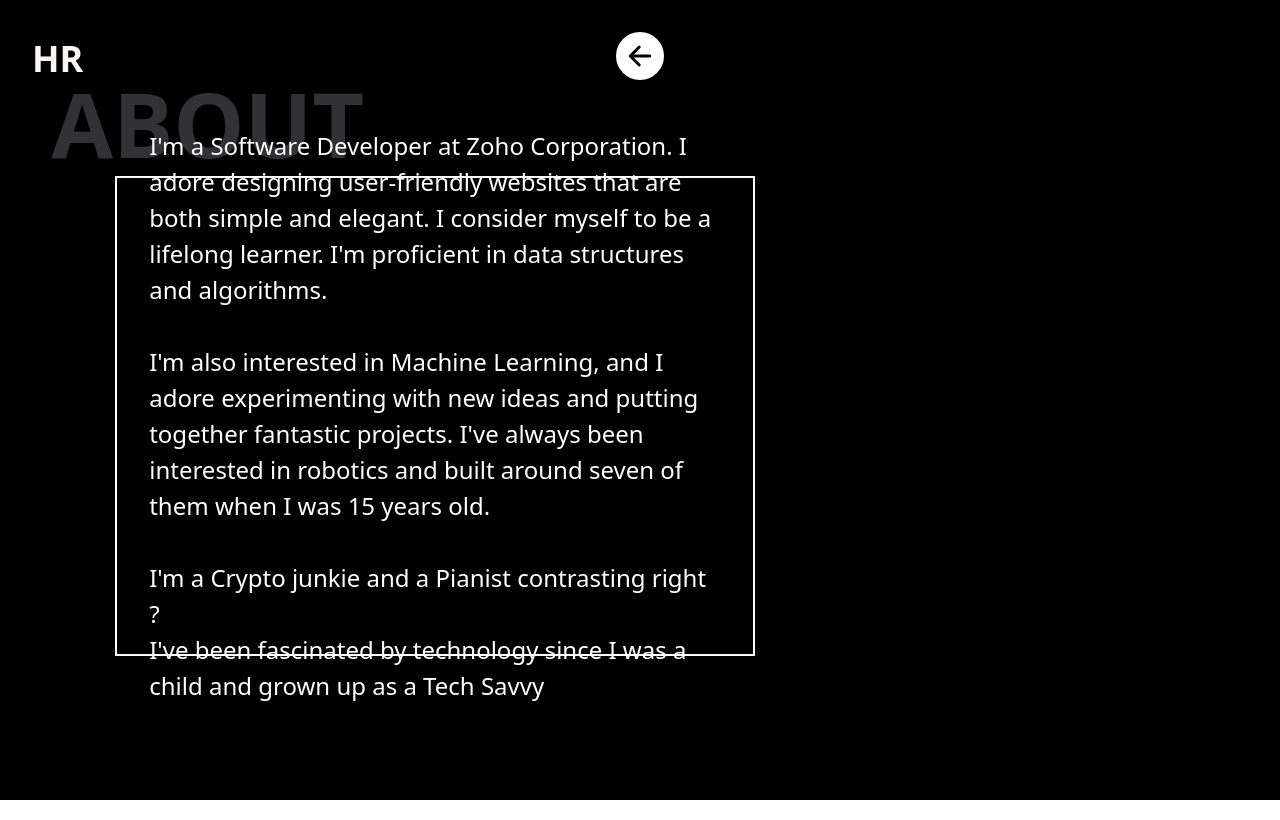
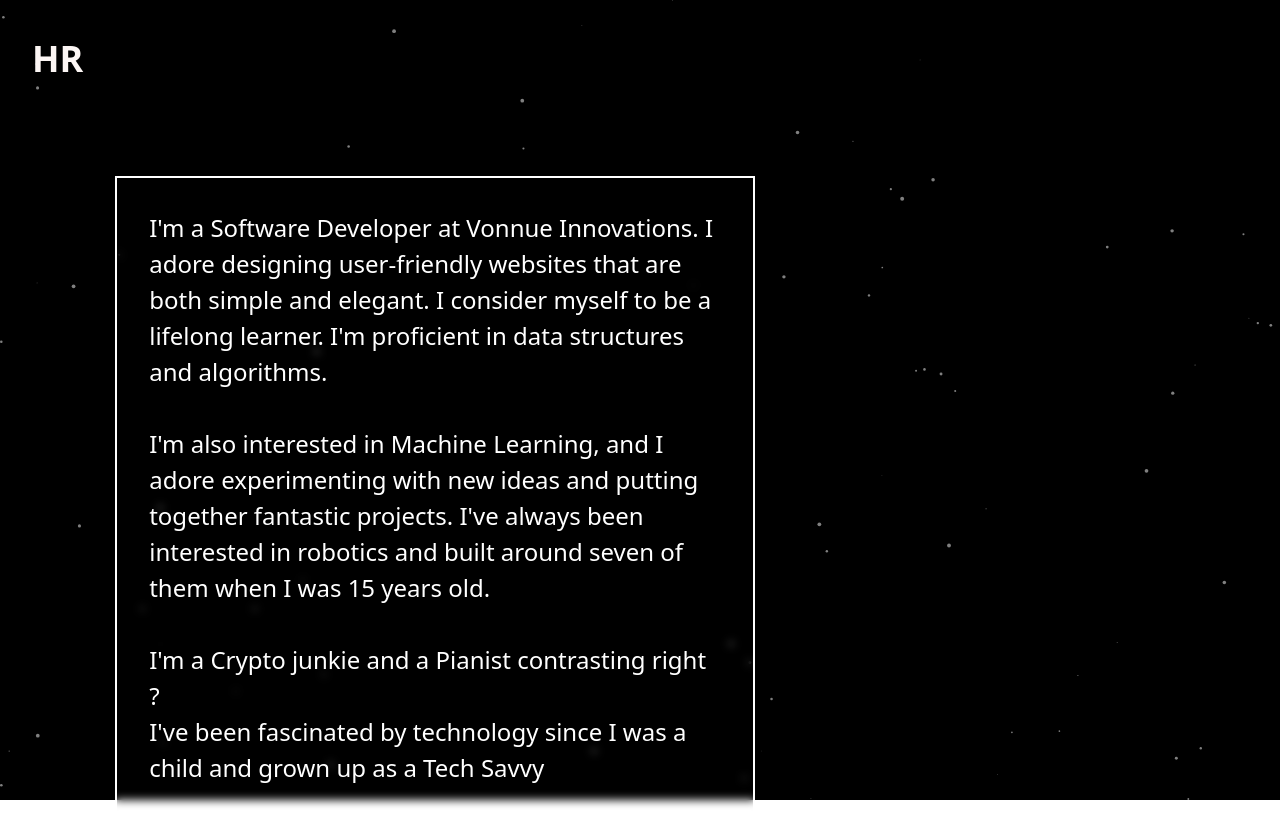
Before and after one commit to marymetilda/Portfolio, a React (Create React App) app: page / in a window 1280 px wide. Built offline with nearby package versions, Linux system fonts and the light colour scheme.

Commit message:
feat: add particle background

```diff
--- a/package.json
+++ b/package.json
@@ -15,6 +15,8 @@
     "react-dom": "^18.2.0",
     "react-icons": "^4.10.1",
     "react-scripts": "5.0.1",
+    "react-tsparticles": "^2.10.1",
+    "tsparticles": "^2.10.1",
     "typescript": "^4.9.5",
     "web-vitals": "^2.1.4",
     "workbox-background-sync": "^6.6.0",
--- a/src/App.tsx
+++ b/src/App.tsx
@@ -2,12 +2,20 @@
 import BackButton from "./components/BackButton";
 import "./App.css";
 import About from "./pages/About";
+import Particle from "./components/Particle";
 
 function App() {
   return (
-    <div className="bg-black w-screen h-screen">
+    <div>
       {/* <BackButton /> */}
       <About />
+      <Particle
+        onHoverInteractivity={false}
+        shouldEnableLinks={false}
+        particleColor="#ffffff"
+        linkColor="#ffffff"
+        bgColor="#000000"
+      />
     </div>
   );
 }
--- /dev/null
+++ b/src/components/Particle.tsx
@@ -0,0 +1,113 @@
+import React, { useCallback } from "react";
+import Particles from "react-tsparticles";
+import { loadFull } from "tsparticles";
+
+interface PartcleProps {
+  bgColor: string;
+  particleColor: string;
+  shouldEnableLinks: boolean;
+  linkColor: string;
+  onHoverInteractivity: boolean;
+}
+
+function Particle({
+  bgColor,
+  particleColor,
+  shouldEnableLinks,
+  linkColor,
+  onHoverInteractivity,
+}: PartcleProps) {
+  const particlesInit = useCallback(async (engine: any) => {
+    console.log(engine);
+    // you can initiate the tsParticles instance (engine) here, adding custom shapes or presets
+    // this loads the tsparticles package bundle, it's the easiest method for getting everything ready
+    // starting from v2 you can add only the features you need reducing the bundle size
+    await loadFull(engine);
+  }, []);
+
+  const particlesLoaded = useCallback(async (container: any) => {
+    await console.log(container);
+  }, []);
+
+  return (
+    <Particles
+      id="tsparticles"
+      init={particlesInit}
+      loaded={particlesLoaded}
+      options={{
+        background: {
+          color: {
+            value: bgColor,
+          },
+        },
+        fpsLimit: 120,
+        interactivity: {
+          events: {
+            onClick: {
+              enable: true,
+              mode: "push",
+            },
+            onHover: {
+              enable: onHoverInteractivity,
+              mode: "repulse",
+            },
+            resize: true,
+          },
+          modes: {
+            push: {
+              quantity: 4,
+            },
+            repulse: {
+              distance: 200,
+              duration: 0.4,
+            },
+          },
+        },
+        particles: {
+          color: {
+            value: particleColor,
+          },
+          links: {
+            color: linkColor,
+            distance: 150,
+            enable: shouldEnableLinks,
+            opacity: 0.5,
+            width: 1,
+          },
+          collisions: {
+            enable: true,
+          },
+          move: {
+            direction: "none",
+            enable: true,
+            outModes: {
+              default: "bounce",
+            },
+            random: false,
+            speed: 6,
+            straight: false,
+          },
+          number: {
+            density: {
+              enable: true,
+              area: 1000,
+            },
+            value: 80,
+          },
+          opacity: {
+            value: 0.5,
+          },
+          shape: {
+            type: "circle",
+          },
+          size: {
+            value: { min: 0.25, max: 2 },
+          },
+        },
+        detectRetina: true,
+      }}
+    />
+  );
+}
+
+export default Particle;
--- a/src/pages/About.tsx
+++ b/src/pages/About.tsx
@@ -10,9 +10,9 @@
       <h1 className="text-white-1 text-[36px] font-bold fixed left-8 top-8 z-30">
         HR
       </h1>
-      <div className="p-8 border-solid border-2 border-white w-[50vw] h-[60vh] flex items-center justify-center absolute top-44 left-[9vw] opacity-100 z-10 backdrop-blur-[4px]">
+      <div className="p-8 border-solid border-2 border-white w-[50vw] flex items-center justify-center absolute top-44 left-[9vw] opacity-100 z-10 backdrop-blur-[4px]">
         <p className="text-white text-[24px]">
-          I'm a Software Developer at Zoho Corporation. I adore designing
+          I'm a Software Developer at Vonnue Innovations. I adore designing
           user-friendly websites that are both simple and elegant. I consider
           myself to be a lifelong learner. I'm proficient in data structures and
           algorithms.
```
Also changed, not shown: 1 other file (tests, documents, lock files or other folders).
